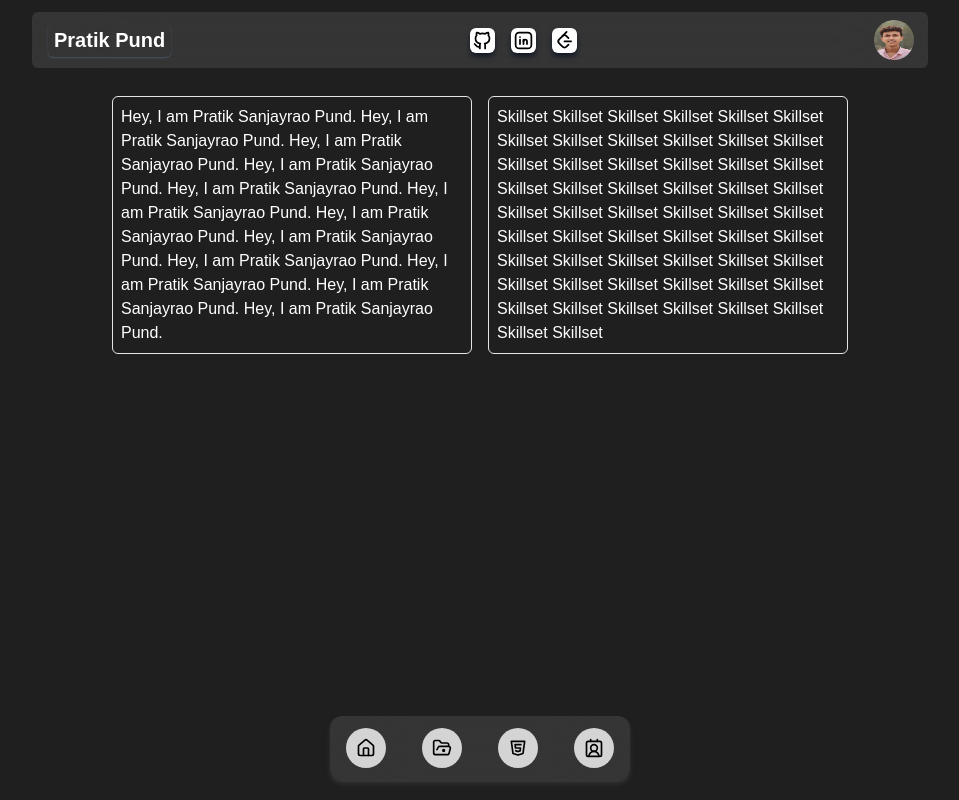
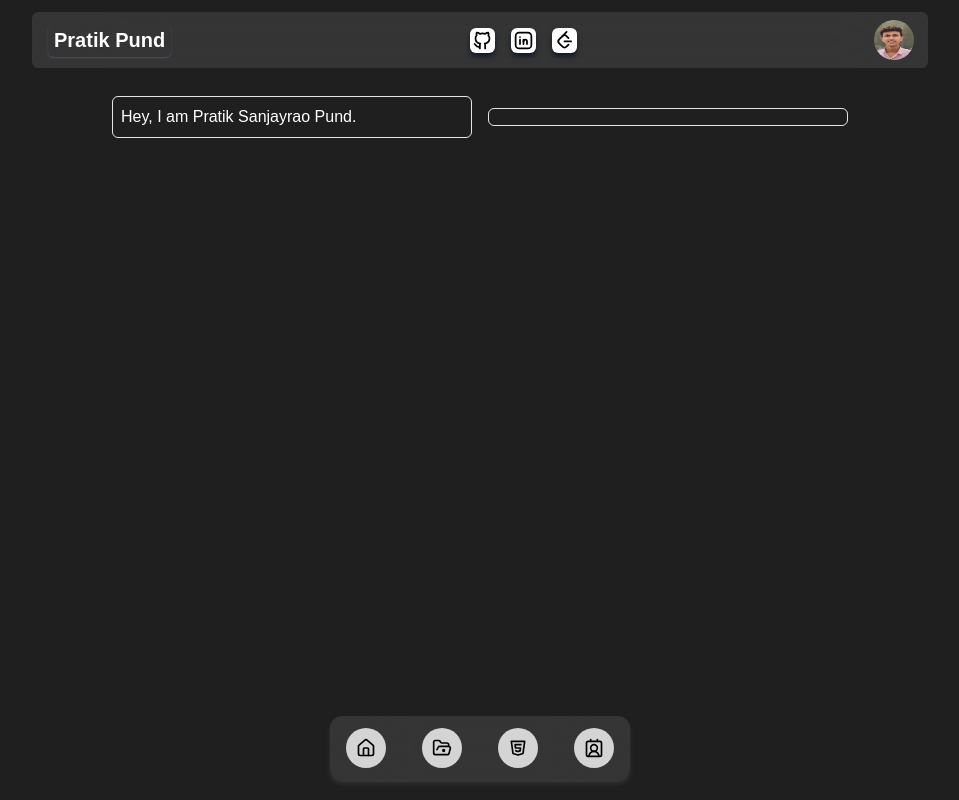
Before and after one commit to pratik-git10/portfolio_website, a Next.js app: page / in a window 1280 px wide. Shown: the whole page, without its empty margins (160-1119 px from the left). Built offline with nearby package versions, Linux system fonts and the light colour scheme.

Commit message:
Update page.tsx

```diff
--- a/app/(home)/page.tsx
+++ b/app/(home)/page.tsx
@@ -4,22 +4,10 @@ export default function Home() {
       <div className="max-w-3xl mx-4 md:mx-auto">
         <div className="mt-[88px] rounded-md bg--300 grid grid-cols-2 justify-center items-center h-auto p-2 mb-28">
           <div className="mx-2 border h-auto p-2 bg--400 rounded-md">
-            Hey, I am Pratik Sanjayrao Pund. Hey, I am Pratik Sanjayrao Pund.
-            Hey, I am Pratik Sanjayrao Pund. Hey, I am Pratik Sanjayrao Pund.
-            Hey, I am Pratik Sanjayrao Pund. Hey, I am Pratik Sanjayrao Pund.
-            Hey, I am Pratik Sanjayrao Pund. Hey, I am Pratik Sanjayrao Pund.
-            Hey, I am Pratik Sanjayrao Pund. Hey, I am Pratik Sanjayrao Pund.
-            Hey, I am Pratik Sanjayrao Pund. Hey, I am Pratik Sanjayrao Pund.
+            Hey, I am Pratik Sanjayrao Pund.
           </div>
           <div className="mx-2 border h-auto p-2 bg--400 rounded-md">
-            Skillset Skillset Skillset Skillset Skillset Skillset Skillset
-            Skillset Skillset Skillset Skillset Skillset Skillset Skillset
-            Skillset Skillset Skillset Skillset Skillset Skillset Skillset
-            Skillset Skillset Skillset Skillset Skillset Skillset Skillset
-            Skillset Skillset Skillset Skillset Skillset Skillset Skillset
-            Skillset Skillset Skillset Skillset Skillset Skillset Skillset
-            Skillset Skillset Skillset Skillset Skillset Skillset Skillset
-            Skillset Skillset Skillset Skillset Skillset Skillset Skillset
+
           </div>
         </div>
       </div>
```
